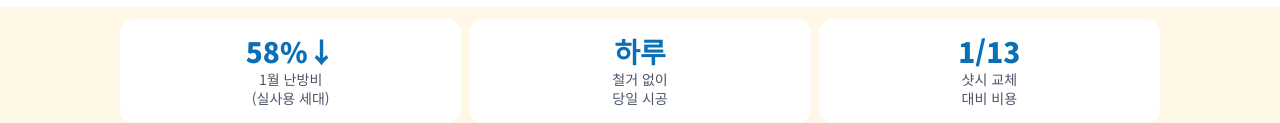
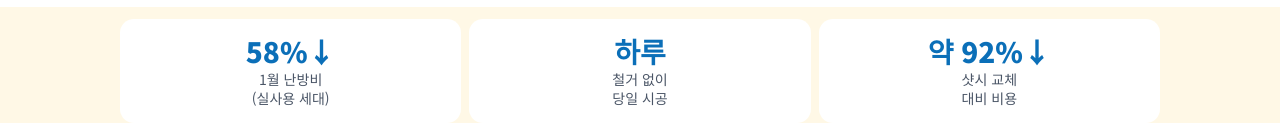
Before and after one commit to 2semo/tumguard-landing, a plain HTML site: page index.html in a window 1280 px wide. Shown: the part 793-916 px from the top of the page. Drawn offline with Linux system fonts and the light colour scheme.

Commit message:
Show shutter cost savings as percentage

```diff
--- a/index.html
+++ b/index.html
@@ -66,7 +66,7 @@ a:focus-visible{outline:3px solid #0B6FB8;outline-offset:2px}
 <div style="font-size: 14px; color: #4A5566; line-height: 1.4">철거 없이<br>당일 시공</div>
 </div>
 <div style="background: #FFFFFF; border-radius: 14px; padding: 14px 8px; text-align: center">
-<div style="font-size: clamp(20px, 5.4vw, 28px); font-weight: 900; color: #0B6FB8; line-height: 1.3">1/13</div>
+<div style="font-size: clamp(20px, 5.4vw, 28px); font-weight: 900; color: #0B6FB8; line-height: 1.3">약 92%↓</div>
 <div style="font-size: 14px; color: #4A5566; line-height: 1.4">샷시 교체<br>대비 비용</div>
 </div>
 </div>
```
